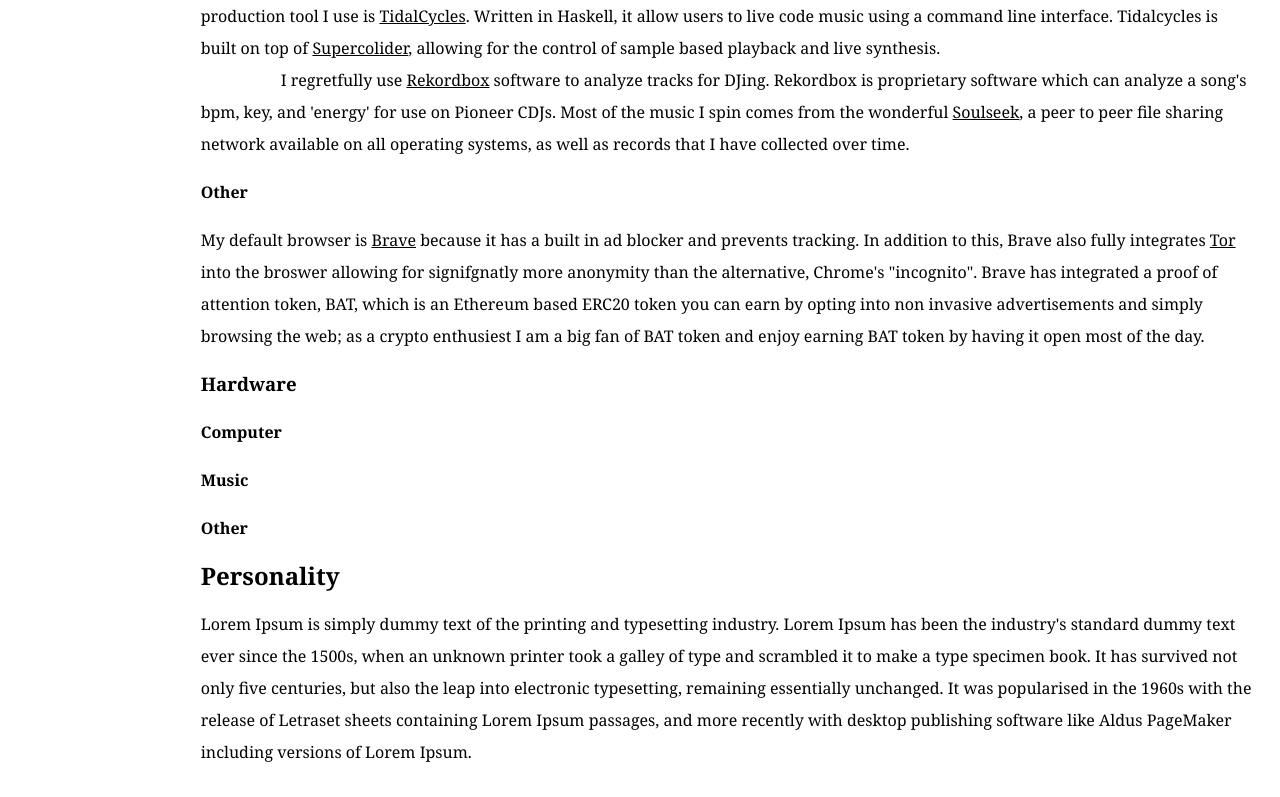
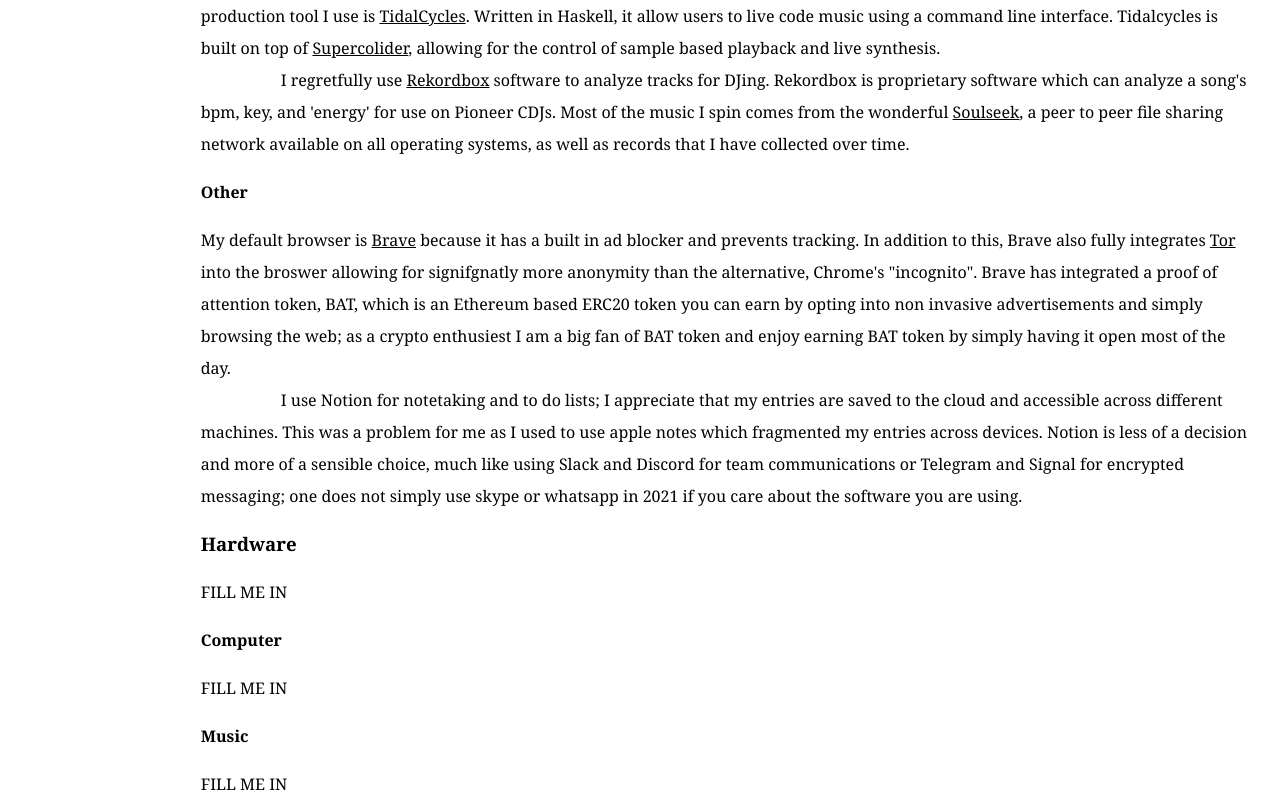
Before and after one commit to dd0sxx/theotelonis, a React (Create React App) app in the folder my-app/: page /about in a window 1280 px wide. Shown: the part 2000-2797 px from the top of the page. Built offline with nearby package versions, Linux system fonts and the light colour scheme.

Commit message:
pushing work from 4/4

```diff
--- a/my-app/src/components/About.tsx
+++ b/my-app/src/components/About.tsx
@@ -94,14 +94,19 @@
                     <span style={{'padding': '40px'}}/> I regretfully use <a href='https://rekordbox.com/' target='blank'>Rekordbox</a> software to analyze tracks for DJing. Rekordbox is proprietary software which can analyze a song's bpm, key, and 'energy' for use on Pioneer CDJs. Most of the music I spin comes from the wonderful <a href='http://www.slsknet.org/news/' target='blank'>Soulseek</a>, a peer to peer file sharing network available on all operating systems, as well as records that I have collected over time.
                     </p>
                     <h4 id='other-software' className='about-sub-sub-header'>Other</h4>
-                    <p>My default browser is <a href='https://brave.com/' target='blank'>Brave</a> because it has a built in ad blocker and prevents tracking. In addition to this, Brave also fully integrates <a href='https://www.torproject.org/' target='blank'>Tor</a> into the broswer allowing for signifgnatly more anonymity than the alternative, Chrome's "incognito". Brave has integrated a proof of attention token, BAT, which is an Ethereum based ERC20 token you can earn by opting into non invasive advertisements and simply browsing the web; as a crypto enthusiest I am a big fan of BAT token and enjoy earning BAT token by having it open most of the day.
+                    <p>My default browser is <a href='https://brave.com/' target='blank'>Brave</a> because it has a built in ad blocker and prevents tracking. In addition to this, Brave also fully integrates <a href='https://www.torproject.org/' target='blank'>Tor</a> into the broswer allowing for signifgnatly more anonymity than the alternative, Chrome's "incognito". Brave has integrated a proof of attention token, BAT, which is an Ethereum based ERC20 token you can earn by opting into non invasive advertisements and simply browsing the web; as a crypto enthusiest I am a big fan of BAT token and enjoy earning BAT token by simply having it open most of the day. <br/>
+                    <span style={{'padding': '40px'}}/> I use Notion for notetaking and to do lists; I appreciate that my entries are saved to the cloud and accessible across different machines. This was a problem for me as I used to use apple notes which fragmented my entries across devices. Notion is less of a decision and more of a sensible choice, much like using Slack and Discord for team communications or Telegram and Signal for encrypted messaging; one does not simply use skype or whatsapp in 2021 if you care about the software you are using.
                     </p>
                     <h3 id='hardware' className='about-sub-header'>Hardware</h3>
+                    <p>FILL ME IN</p>
                     <h4 id='computer' className='about-sub-sub-header'>Computer</h4>
+                    <p>FILL ME IN</p>
                     <h4 id='music-hardware' className='about-sub-sub-header'>Music</h4>
+                    <p>FILL ME IN</p>
                     <h4 id='other-hardware' className='about-sub-sub-header'>Other</h4>
+                    <p>FILL ME IN</p>
                 <h2 className='about-header' id='personality'>Personality</h2>
-                    <p>Lorem Ipsum is simply dummy text of the printing and typesetting industry. Lorem Ipsum has been the industry's standard dummy text ever since the 1500s, when an unknown printer took a galley of type and scrambled it to make a type specimen book. It has survived not only five centuries, but also the leap into electronic typesetting, remaining essentially unchanged. It was popularised in the 1960s with the release of Letraset sheets containing Lorem Ipsum passages, and more recently with desktop publishing software like Aldus PageMaker including versions of Lorem Ipsum.</p>
+                <p>FILL ME IN</p>
                 </div>
            </div>
         </article>
--- a/my-app/src/components/Site.tsx
+++ b/my-app/src/components/Site.tsx
@@ -11,11 +11,11 @@
                 <a href='#who-am-i'><li className='toc-lvl1'><span className='toc-num'>1 </span></li></a>
                 <a href='#what-do-i-do'><li className='toc-lvl1'><span className='toc-num'>2 </span></li></a>
                 <a href='#stuff-i-use'><li className='toc-lvl1'><span className='toc-num'>3 </span></li></a>
-                <a href='#personality'><li className='toc-lvl1'><span className='toc-num'>4 </span>Personality</li></a>
+                <a href='#personality'><li className='toc-lvl1'><span className='toc-num'>4 </span></li></a>
             </ol>
             </aside>
             <article className='site-article'>
-                <h1>About Theo</h1>
+            <h1 className='article-title'>About This Site</h1>
                 <h2 className='site-header' id='who-am-i'></h2> <hr/>
                 <p>Lorem Ipsum is simply dummy text of the printing and typesetting industry. Lorem Ipsum has been the industry's standard dummy text ever since the 1500s, when an unknown printer took a galley of type and scrambled it to make a type specimen book. It has survived not only five centuries, but also the leap into electronic typesetting, remaining essentially unchanged. It was popularised in the 1960s with the release of Letraset sheets containing Lorem Ipsum passages, and more recently with desktop publishing software like Aldus PageMaker including versions of Lorem Ipsum.</p>
                 <h3 className='site-header' id='what-do-i-do'></h3> <hr/>
```
